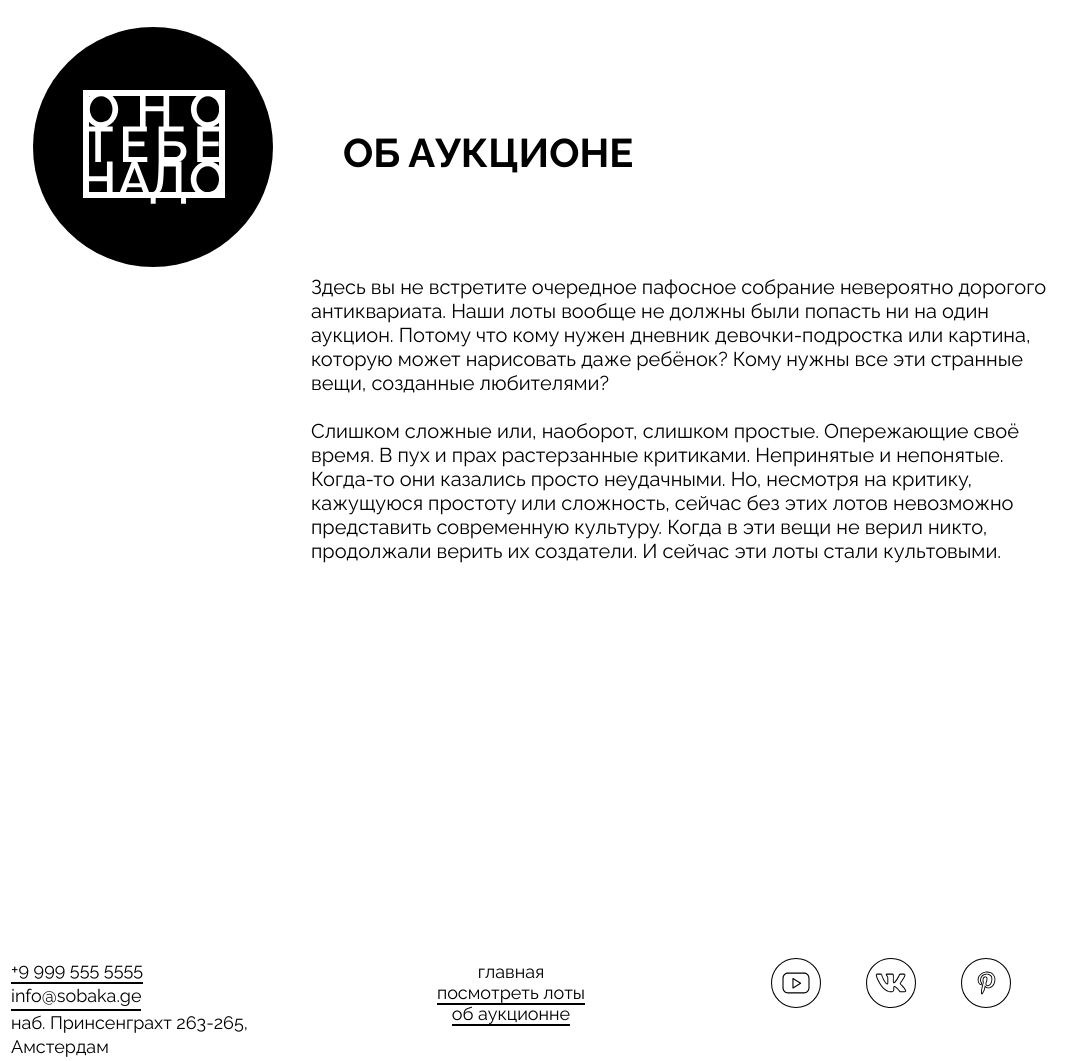
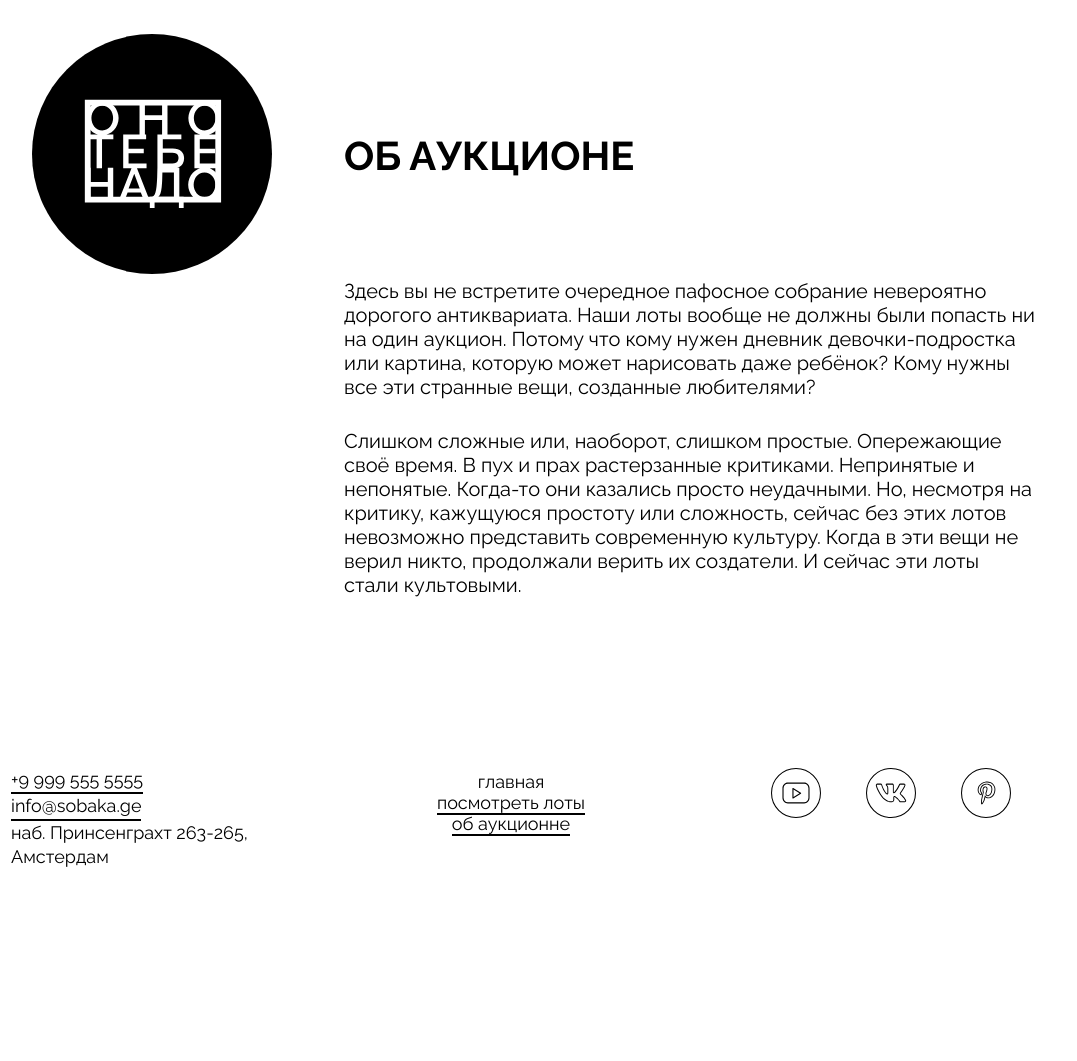
Before and after one commit to Bayramov-Artyom/ono-tebe-nado-fd, a plain HTML site: page index.html in a window 1280 px wide. Shown: the part 2080-3141 px from the top of the page, without its empty margins (129-1206 px from the left). After the commit the page ends 2951 px from the top, so only its background shows below. Drawn offline with Linux system fonts and the light colour scheme.

Commit message:
Готовая версия

```diff
--- a/index.html
+++ b/index.html
@@ -29,7 +29,7 @@
       </nav>
       <div class="header__logo">
         <a>
-          <img src="images/logo-black.svg" class="header__logo-image">
+          <img src="images/logo-black.svg" class="header__logo-image" alt="Логотип сайта">
         </a>
       </div>
       <div class="address">
@@ -104,19 +104,19 @@
       <a class="lots__look-more-link"><span class="link-text">посмотреть больше</span></a>
     </section>
     <section class="about">
-      <div class="about-column-left">
+      <div class="about__column">
         <div class="about__logo">
-          <img src="/images/logo-white.svg" class="about__logo-image">
+          <img src="/images/logo-white.svg" class="about__logo-image" alt="Логотип проекта">
         </div>
       </div>
-      <div class="about-column-right">
+      <div class="about__column">
         <h3 class="about__title">ОБ АУКЦИОНЕ</h3>
-        <div class="about-text">
-          <p class="about-paragraph">Здесь вы не встретите очередное пафосное собрание невероятно дорогого антиквариата.
+        <div class="about__description">
+          <p class="about__text">Здесь вы не встретите очередное пафосное собрание невероятно дорогого антиквариата.
             Наши лоты вообще не должны были попасть ни на один аукцион.
             Потому что кому нужен дневник девочки-подростка или картина, которую может нарисовать даже ребёнок?
             Кому нужны все эти странные вещи, созданные любителями?</p>
-          <p class="about-paragraph">Слишком сложные или, наоборот, слишком простые. Опережающие своё время.
+          <p class="about__text">Слишком сложные или, наоборот, слишком простые. Опережающие своё время.
             В пух и прах растерзанные критиками. Непринятые и непонятые. Когда-то они казались просто неудачными.
             Но, несмотря на критику, кажущуюся простоту или сложность, сейчас без этих лотов невозможно представить
             современную культуру.
@@ -149,13 +149,13 @@
       </nav>
       <ul class="footer__social-list">
         <li class="footer__social-list-item">
-          <a class="footer__social-link"><img src="/images/yt.svg" class="footer__social-icon"></a>
+          <a class="footer__social-link"><img src="/images/yt.svg" class="footer__social-icon" alt="Ссылка ютуб"></a>
         </li>
         <li class="footer__social-list-item">
-          <a class="footer__social-link"><img src="/images/vk.svg" class="footer__social-icon"></a>
+          <a class="footer__social-link"><img src="/images/vk.svg" class="footer__social-icon" alt="Ссылка вконтакте"></a>
         </li>
         <li class="footer__social-list-item">
-          <a class="footer__social-link"><img src="/images/pinterest.svg" class="footer__social-icon"></a>
+          <a class="footer__social-link"><img src="/images/pinterest.svg" class="footer__social-icon" alt="Ссылка пинтерест"></a>
         </li>
       </ul>
     </div>
--- a/styles/style.css
+++ b/styles/style.css
@@ -1,15 +1,3 @@
-header{
-
-
-}
-
-main{
-
-}
-
-footer{
-
-}
 
 .container{
     display: grid;
@@ -23,7 +11,6 @@ footer{
     font-weight: 400;
     font-size: 18px;
     padding-bottom: 6px;
-
     letter-spacing: 0%;
 
 }
@@ -68,7 +55,6 @@ footer{
     letter-spacing: 0%;
     font-style: normal;
     padding-bottom: 2px;
-
     margin-bottom: 10px;
 }
 
@@ -85,18 +71,12 @@ footer{
     border-bottom: 2px solid black;
 }
 
-.header__logo{
-
-}
 
 .header__logo-image{
     width: 148px;
     height: 105px;
 }
 
-.main-block{
-
-}
 
 .overlay{
     background-color: rgba(0, 0, 0, 0.5);
@@ -106,8 +86,6 @@ footer{
 }
 
 .cover{
-
-
     position: relative;
     background-image:url(/images/cover.jpg);
     background-size: cover;
@@ -118,7 +96,6 @@ footer{
 }
 
 .cover-image{
-    position: relative;
     background-size: cover;
     background-position: center;
     background-repeat: no-repeat;
@@ -132,7 +109,7 @@ footer{
     word-spacing: 19px;
     align-items: center;
     justify-content: space-between;
-    translate: 0 -5px;
+    margin-top: -5px;
 }
 
 .cover-title{
@@ -152,12 +129,8 @@ footer{
     line-height: 115%;
     z-index: 2;
     translate: 0 -5px;
-
 }
 
-.aligned-text_left{
-
-}
 
 .aligned-text_center{
   text-align: center;
@@ -197,7 +170,7 @@ footer{
 
 .lots{
     margin-top: 180px;
-    position: relative;
+
 }
 
 .lots__heading{
@@ -207,7 +180,6 @@ footer{
     line-height: 100%;
     letter-spacing: 0%;
     text-transform: uppercase;
-    position: relative;
     padding-left: 65px;
 }
 
@@ -217,10 +189,7 @@ footer{
     justify-content: center;
     list-style: none;
     flex-wrap: wrap;
-    position: relative;
-    padding-top: 27px;
-
-
+    padding-top: 29px;
 }
 
 .lots__card-list-item{
@@ -239,7 +208,6 @@ footer{
     height: 100%;
     position: relative;
     z-index: 2;
-
 }
 
 .card_type_film{
@@ -275,8 +243,8 @@ footer{
     width: 254px ;
     height:82px ;
     position: relative;
-    padding-top: 48px;
-    translate: 36px;
+    padding-top: 50px;
+    margin-left: 38px;
 }
 
 .card__text{
@@ -287,7 +255,8 @@ footer{
     color: #FFFFFF;
     position: absolute;
     width: 254px;
-    translate: 40px -48px;
+    margin-left: 40px;
+    margin-bottom: 46px;
     bottom: 0;
 }
 
@@ -298,88 +267,65 @@ footer{
     font-size: 20px;
     color: #000000;
     border-bottom: 2px solid black;
-    translate: 64px 29px;
-}
-
-.link-text{
-
+    padding-top: 32px;
+    margin-left: 65px;
 }
 
 
-.card-content{
-
+.about {
+  min-width: 1052px;
+  display: grid;
+  justify-content: center;
+  grid-template-columns: 287px 1fr;
+  column-gap: 72px;
+  background-color: white;
+  padding-top: 160px;
+  padding-left: 24px;
+  padding-right: 24px;
 }
 
-
-.about{
-    margin-top: 120px;
-    display: grid;
-
-    grid-template-columns: 500px 1fr;
-
+.about__logo {
+  width: 240px;
+  height: 240px;
+  background: #000;
+  border-radius: 50%;
+  display: flex;
+  align-items: center;
+  justify-content: center;
+  margin-left: 47px;
 }
 
-.about__logo{
-    width: 240px;
-    height: 240px;
-    background-color: #000000;
-    border-radius: 120px;
-    translate: 72px 62px;
-    align-items: center;
-    justify-content: center;
-    display: flex;
+.about__logo-image {
+  display: block;
+  width: 141.54px;
+  height: 112.55px;
 }
 
-.about__logo-image{
-    width: 148px;
-    height: 114px;
+.about__title {
+  font-weight: bold;
+  font-size: 40px;
+  text-transform: uppercase;
+  padding-top: 98px;
+  margin-bottom: 100px;
 }
 
-
-.about-column-left{
-
+.about__description {
+  display: grid;
+  gap: 30px;
 }
 
-.about-column-right{
-
-
-
-
-}
-
-.about__title{
-    font-family: 'Raleway', sans-serif ;
-    font-weight: 700;
-    font-style: Bold;
-    font-size: 40px;
-    line-height: 100%;
-    text-transform: uppercase;
-    translate: -118px 168px;
-
-}
-
-.about-text{
-    font-family: 'Raleway', sans-serif ;
-    font-weight: 400;
-    font-size: 20px;
-    line-height: 24px;
-    letter-spacing: 0%;
-
-    display: grid;
-    gap: 24px;
-    padding-top: 270px;
-    margin-left: -150px;
-}
-
-.about-paragraph{
-    display: flex;
-    flex-direction: column;
+.about__text {
+  display: flex;
+  flex-direction: column;
+  font-size: 20px;
+  line-height: 24px;
 }
 
 .footer-content{
    display: grid;
    grid-template-columns: 1fr 1fr 1fr;
-   position: relative;
+   margin-top: -229px;
+
 
 }
 
@@ -394,21 +340,17 @@ footer{
     font-style: normal;
     padding-bottom: 2px;
     margin-right: 50px;
-    padding-top: 395px;
+    padding-top: 400px;
     padding-left: 50px;
     justify-self: start;
 
 }
 
-.footer-menu{
-
-}
 
 .footer__menu-list{
     display: flex;
     justify-self: center;
-    position: relative;
-    padding-top: 400px;
+    padding-top: 405px;
     flex-direction: column;
     list-style: none;
     text-align: center;
@@ -420,9 +362,6 @@ footer{
 
 }
 
-.footer__menu-link_active{
-
-}
 
 .footer__menu-link{
     border-bottom: 2px solid black;
@@ -431,9 +370,8 @@ footer{
 .footer__social-list{
     display: flex;
     flex-direction: row;
-    position: relative;
     justify-self: end;
-    padding-top: 395px;
+    padding-top: 400px;
     padding-right: 50px;
     gap: 45px;
 }
@@ -442,9 +380,6 @@ footer{
     list-style: none;
 }
 
-.footer__social-link{
-
-}
 
 .footer__social-icon{
     width: 50px;
```
